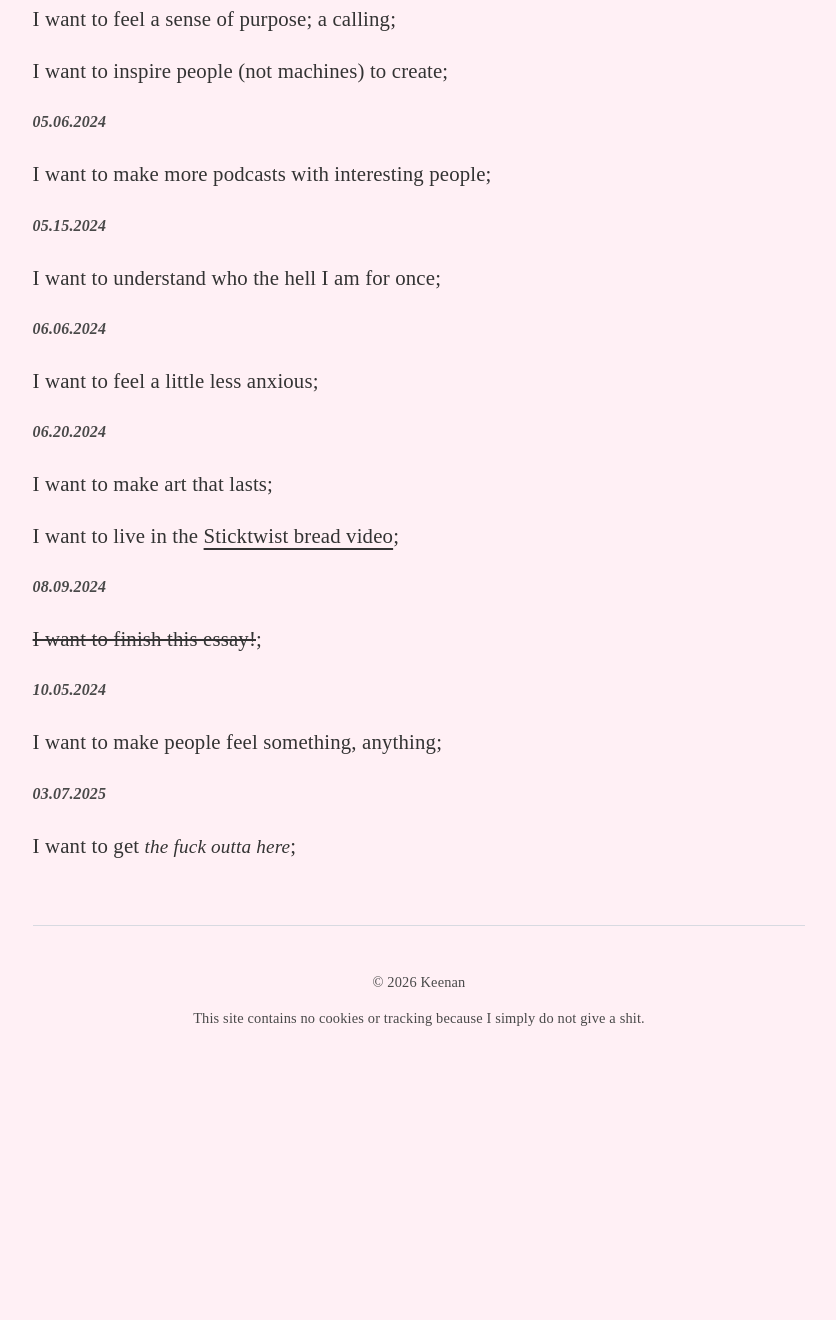
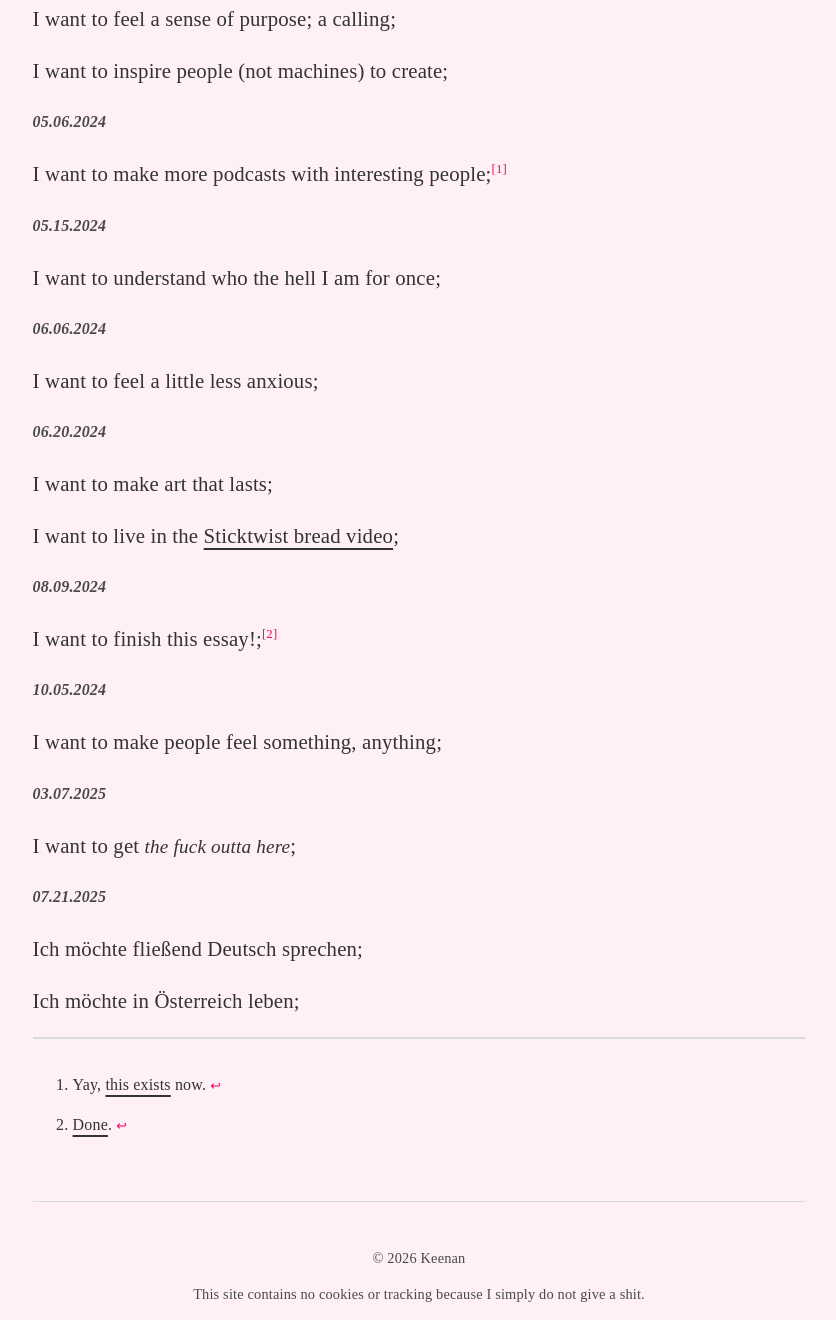
Before and after one commit to gkeenans/gkeenan.co, an Eleventy site: page src/wants.md in a window 1280 px wide. Shown: the part 840-2160 px from the top of the page, without its empty margins (261-1097 px from the left). Before the commit the page ends 1884 px from the top, so only its background shows below. Built offline with nearby package versions, Linux system fonts and the light colour scheme; Eleventy itself is replaced by a stand-in of ours; files that its build step writes are made by us from their sources; a web font is replaced by a local one; what lodash.escape, rfc822-date would draw is missing.

Commit message:
Update Wants

```diff
--- a/src/wants.md
+++ b/src/wants.md
@@ -31,7 +31,7 @@ I want to inspire people (not machines) to create;
 
 ###### 05.06.2024
 
-I want to make more podcasts with interesting people;
+I want to make more podcasts with interesting people;[^1]
 
 ###### 05.15.2024
 
@@ -49,7 +49,7 @@ I want to live in the [Sticktwist bread video](https://vimeo.com/44654185);
 
 ###### 08.09.2024
 
-~~I want to finish this essay!~~;
+I want to finish this essay!;[^2]
 
 ###### 10.05.2024
 
@@ -58,3 +58,12 @@ I want to make people feel something, anything;
 ###### 03.07.2025
 
 I want to get *the fuck outta here*;
+
+###### 07.21.2025
+
+Ich möchte fließend Deutsch sprechen;
+
+Ich möchte in Österreich leben;
+
+[^1]: Yay, [this exists](https://friendship-material.simplecast.com/) now.
+[^2]: [Done](https://gkeenan.co/avgb/ive-missed-sam-for-a-very-long-time-or-pick-your-battles/).
```
